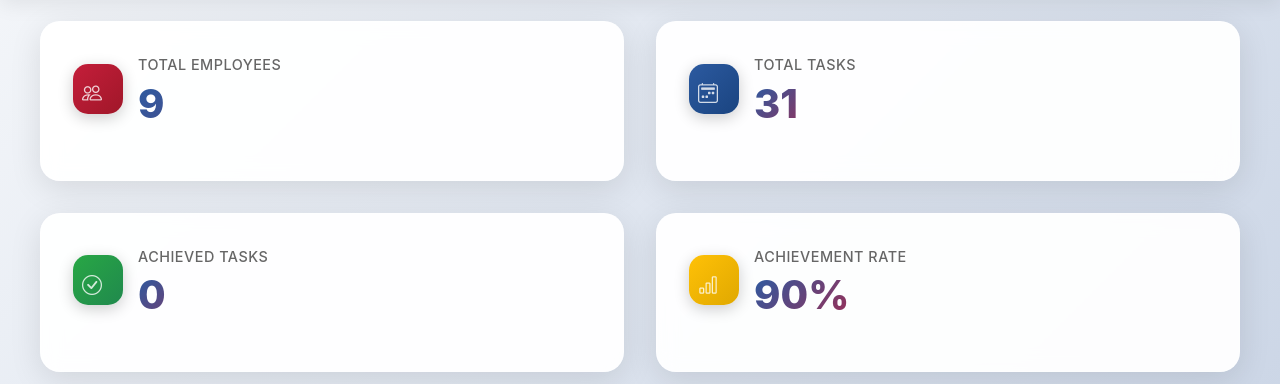
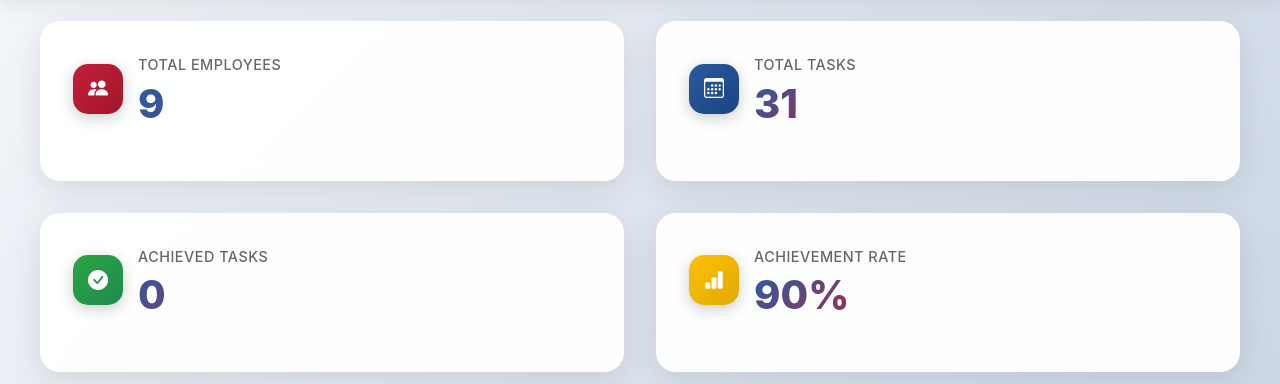
Before and after one commit to Enggal0/tama_kp, a PHP site: page /manager/dashboard.php in a window 1280 px wide. Shown: the part 103-487 px from the top of the page. Run offline with PHP 8.4, Linux system fonts and the light colour scheme; a user stored in the database is signed in; data comes from the database, SQL or seed files in the repository.

Commit message:
refactor: update login form structure and enhance dashboard icons for better clarity

```diff
--- a/login.php
+++ b/login.php
@@ -109,11 +109,6 @@ if (isset($_SESSION['user_id'])) {
               <img src="pass-close.png" id="togglePassword" class="toggle-password-icon" alt="Toggle Password" />
             </div>
           </div>
-
-        <!-- <div class="form-options">
-          <a href="reset-password.html">Reset Password?</a>
-        </div> -->
-
         <button type="submit" class="login-button">Login</button>
       </form>
 
--- a/manager/dashboard.php
+++ b/manager/dashboard.php
@@ -127,13 +127,13 @@ $resultRecentTasks = mysqli_query($conn, $sqlRecentTasks);
                 </div>
             </header>
 
-            <!-- Content -->
+           <!-- Content -->
             <div class="content">
-                <div class="overview-cards">
+               <div class="overview-cards">
                     <div class="overview-card">
                         <div class="card-header">
                             <div class="card-icon primary">
-                                <i class="bi bi-people nav-icon"></i>
+                                <i class="bi bi-people-fill"></i>
                             </div>
                             <div class="card-info">
                                 <div class="card-title">Total Employees</div>
@@ -145,7 +145,7 @@ $resultRecentTasks = mysqli_query($conn, $sqlRecentTasks);
                     <div class="overview-card">
                         <div class="card-header">
                             <div class="card-icon secondary">
-                                <i class="bi bi-calendar2-week nav-icon"></i>
+                                <i class="bi bi-calendar3"></i>
                             </div>
                             <div>
                                 <div class="card-title">Total Tasks</div>
@@ -157,7 +157,7 @@ $resultRecentTasks = mysqli_query($conn, $sqlRecentTasks);
                     <div class="overview-card">
                         <div class="card-header">
                             <div class="card-icon success">
-                                <i class="bi bi-check-circle nav-icon"></i>
+                                <i class="bi bi-check-circle-fill"></i>
                             </div>
                             <div>
                                 <div class="card-title">Achieved Tasks</div>
@@ -169,7 +169,7 @@ $resultRecentTasks = mysqli_query($conn, $sqlRecentTasks);
                     <div class="overview-card">
                         <div class="card-header">
                             <div class="card-icon warning">
-                                <i class="bi bi-bar-chart nav-icon"></i>
+                                <i class="bi bi-bar-chart-fill"></i>
                             </div>
                             <div>
                                 <div class="card-title">Achievement Rate</div>
```
Lines whose indentation alone changed are shown as unchanged.
